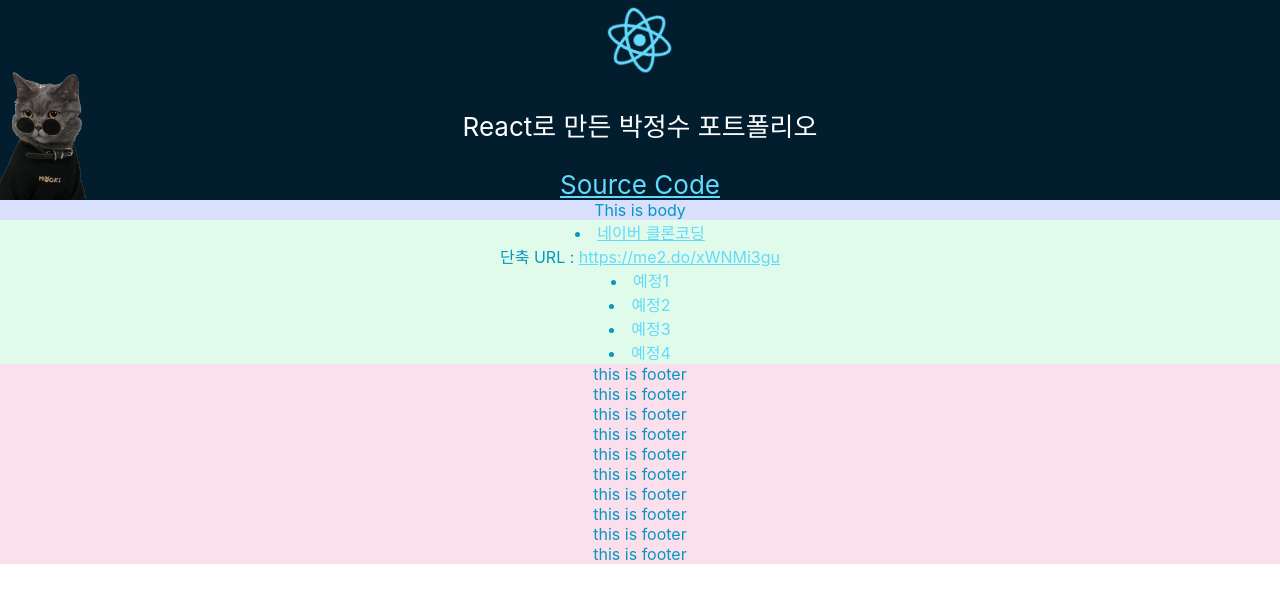
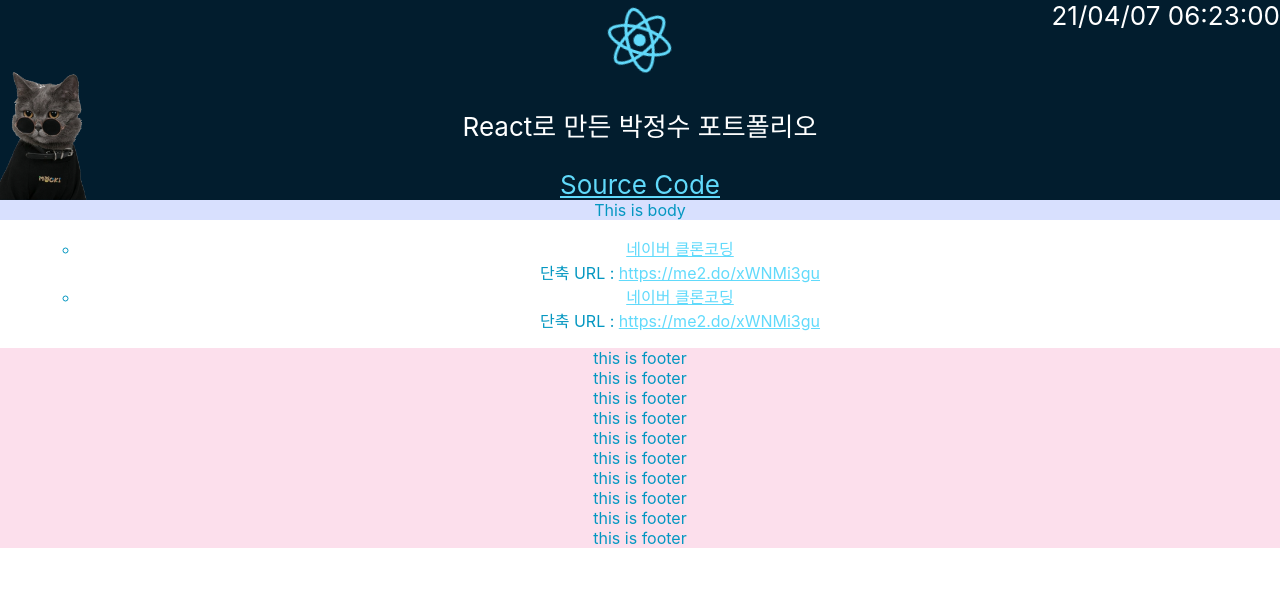
Before and after one commit to JeongsuPark-dev/JeongsuPark-dev.github.io, a React (Create React App) app: page / in a window 1280 px wide. Shown: the top 602 px of the page. Built offline with nearby package versions, Linux system fonts and the light colour scheme.

Commit message:
feat : use moment library, some structure changes

```diff
--- a/package.json
+++ b/package.json
@@ -7,8 +7,10 @@
     "@testing-library/jest-dom": "^5.11.9",
     "@testing-library/react": "^11.2.5",
     "@testing-library/user-event": "^12.8.3",
+    "moment": "^2.29.1",
     "react": "^17.0.2",
     "react-dom": "^17.0.2",
+    "react-moment": "^1.1.1",
     "react-scripts": "4.0.3",
     "web-vitals": "^1.1.1"
   },
--- a/src/App.css
+++ b/src/App.css
@@ -58,3 +58,9 @@
 .App-list{
   display: inline-table;
 }
+
+.Fix_Right_Top{
+  position: fixed;
+  right: 0;
+  top: 0;
+}
--- a/src/App.js
+++ b/src/App.js
@@ -4,37 +4,53 @@ import Header from "./components/Header";
 import Body from "./components/Body";
 import Nav from "./components/Nav";
 import {Component} from "react";
+import ForState from "./components/ForState";
+import MiniProject from "./components/Project";
+
+let stack = 0;
 
 class App extends Component {
+
+    constructor(props) {
+        super(props);
+        this.state = {
+            //Nav에 포함될 항목들
+            navcontents:[
+                {Link:"https://me2.do/xWNMi3gu", Title:'네이버 클론코딩',
+                    SubTitle:"단축 URL : ",
+                    SubLink:"https://me2.do/xWNMi3gu",
+                    SubContents:"https://me2.do/xWNMi3gu"},
+
+                {Link:"https://me2.do/xWNMi3gu", Title:'네이버 클론코딩',
+                    SubTitle:"단축 URL : ",
+                    SubLink:"https://me2.do/xWNMi3gu",
+                    SubContents:"https://me2.do/xWNMi3gu"}
+            ]
+        }
+    }
+
     render() {
+        console.log("박정수 포트폴리오!")
         return (
             <div className="App">
                 <Header></Header>
+
                 <Body Title={"This is body"}></Body>
                 <Body></Body>
-                <Nav
-                    Link={"https://me2.do/xWNMi3gu"}
-                    Title={'네이버 클론코딩'}
-                    SubTitle={"단축 URL : "}
-                    SubLink={"https://me2.do/xWNMi3gu"}
-                    SubContents={"https://me2.do/xWNMi3gu"}
-                ></Nav>
+                <ForState
+                    onChangePage={function (e) {
+                        stack++;
+                    }.bind(this)}
+                ></ForState>
+                <MiniProject
+                    data = {this.state.navcontents}
+                    // Link={"https://me2.do/xWNMi3gu"}
+                    // Title={'네이버 클론코딩'}
+                    // SubTitle={"단축 URL : "}
+                    // SubLink={"https://me2.do/xWNMi3gu"}
+                    // SubContents={"https://me2.do/xWNMi3gu"}
+                ></MiniProject>
 
-                <Nav
-                    Title={"예정1"}
-                ></Nav>
-
-                <Nav
-                    Title={"예정2"}
-                ></Nav>
-
-                <Nav
-                    Title={"예정3"}
-                ></Nav>
-
-                <Nav
-                    Title={"예정4"}
-                ></Nav>
                 <Footer></Footer>
             </div>
         );
@@ -42,8 +58,4 @@ class App extends Component {
 }
 
 
-
-
-
-
 export default App;
--- a/src/components/Body.js
+++ b/src/components/Body.js
@@ -3,9 +3,9 @@ import {Component} from "react";
 class Body extends Component {
     render() {
         return (
-            <body className={"App-body"}>
-            <div>{this.props.Title}</div>
-            </body>
+            <div className={"App-body"}>
+                {this.props.Title}
+            </div>
         );
     }
 }
--- /dev/null
+++ b/src/components/ForState.js
@@ -0,0 +1,15 @@
+import {Component} from "react";
+
+class ForState extends Component {
+
+    render() {
+        return (
+            <div onClick={function (e) {
+                this.props.onChangePage()
+                }.bind(this)}>
+            </div>
+        );
+    }
+}
+
+export default ForState
--- a/src/components/Header.js
+++ b/src/components/Header.js
@@ -1,5 +1,6 @@
 import {Component} from "react";
 import logo from "../logo.svg";
+import Moment from "react-moment";
 
 class Header extends Component {
     render() {
@@ -17,6 +18,10 @@ class Header extends Component {
                 >
                     Source Code
                 </a>
+                <Moment
+                    className="Fix_Right_Top"
+                    format={"YY/MM/DD hh:mm:ss"} interval={1000}
+                ></Moment>
             </header>
         );
     }
--- a/src/components/Nav.js
+++ b/src/components/Nav.js
@@ -2,30 +2,11 @@ import {Component} from "react";
 
 class Nav extends Component {
     render() {
+
         return (
             <nav className={"App-Nav"}>
                 <div className={"App-list"}>
-                    {/*list item*/}
-                    {/*<li><a*/}
-                    {/*    className="App-link"*/}
-                    {/*    href="https://me2.do/xWNMi3gu">*/}
-                    {/*    네이버 클론코딩*/}
-                    {/*</a>*/}
 
-                    <li><a
-                        className="App-link"
-                        target="_blank"
-                        href={this.props.Link}>
-                        {this.props.Title}
-                    </a>
-                    </li>
-
-                    {this.props.SubTitle}<a
-                    className="App-link"
-                    target="_blank"
-                    href={this.props.SubLink}>
-                    {this.props.SubContents}
-                </a>
                 </div>
             </nav>
         );
--- /dev/null
+++ b/src/components/Project.js
@@ -0,0 +1,42 @@
+import {Component} from "react";
+
+class MiniProject extends Component {
+    render() {
+        let lists = [];
+        let data = this.props.data;
+        let i = 0;
+        while (i<data.length){
+            lists.push(
+                <ul>
+                    <li key={data[i].Title}><a
+                    className="App-link"
+                    target="_blank"
+                    rel="noopener noreferrer"
+                    href={data[i].Link}>
+                    {data[i].Title}
+                    </a>
+                    </li>
+                    {data[i].SubTitle}<a
+                        className="App-link"
+                        target="_blank"
+                        rel="noopener noreferrer"
+                        href={data[i].SubLink}>
+                        {data[i].SubContents}
+                    </a>
+                </ul>
+        )
+
+            i+=1;
+        }
+
+        return (
+            <div>
+                <ul>
+                    {lists}
+                </ul>
+            </div>
+        );
+    }
+}
+
+export default MiniProject;
```
Also changed, not shown: 2 other files (tests, documents, lock files or other folders).
